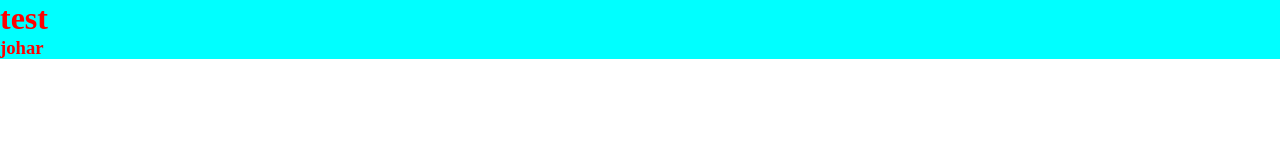
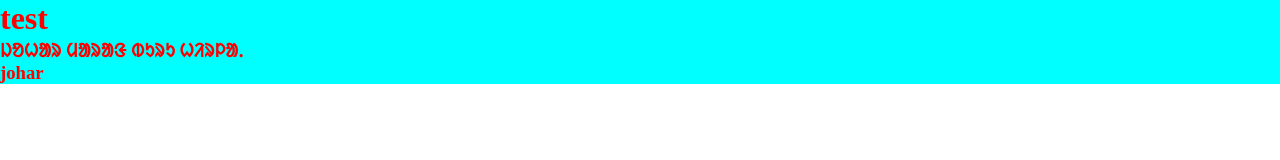
Before and after one commit to xdev404/test, a plain HTML site: page index.html in a window 1280 px wide. Drawn offline with Linux system fonts and the light colour scheme.

Commit message:
Update index.html

```diff
--- a/index.html
+++ b/index.html
@@ -14,7 +14,7 @@
     </div>
     <section>
         <article>
-            <h1></h1>
+            <h1>ᱡᱚᱦᱟᱨ ᱢᱟᱨᱟᱝ ᱵᱩᱨᱩ ᱦᱤᱨᱞᱟᱹ</h1>
             <p></p>
         </article>
         <article>
```
